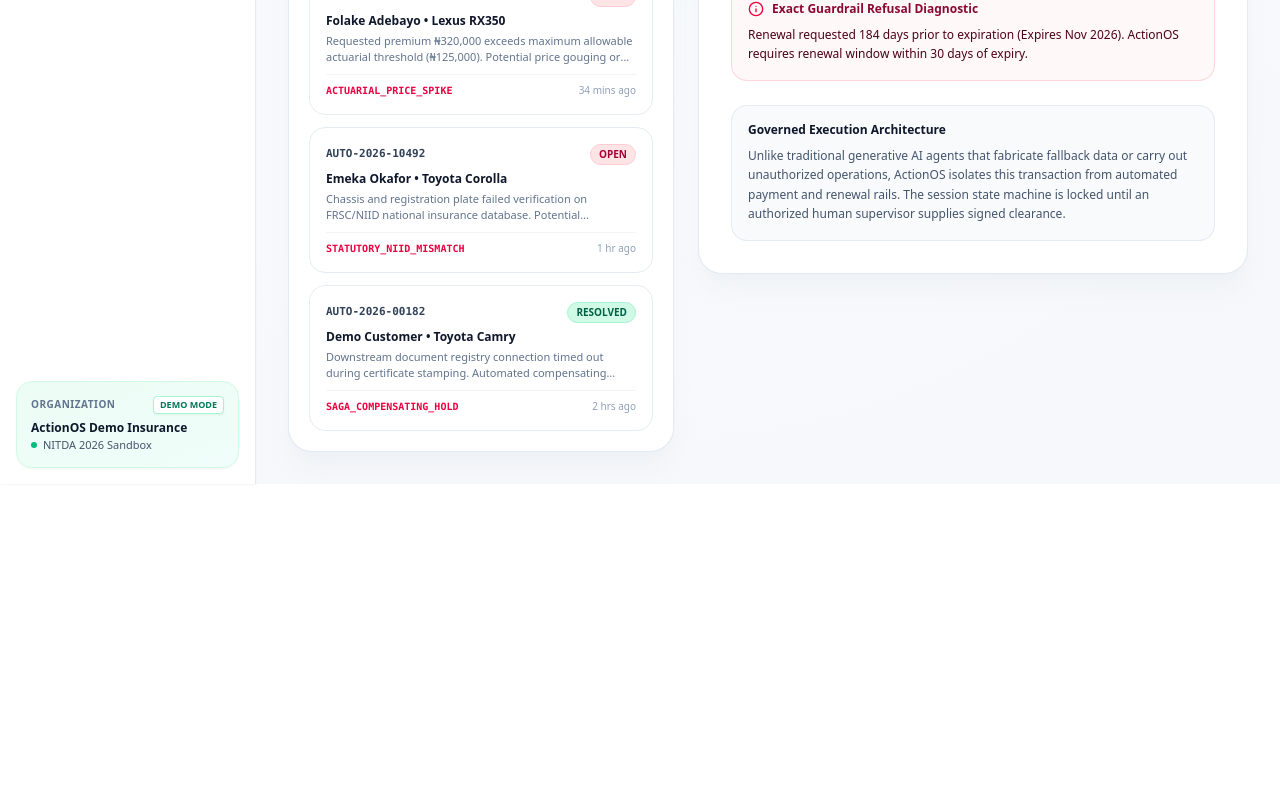
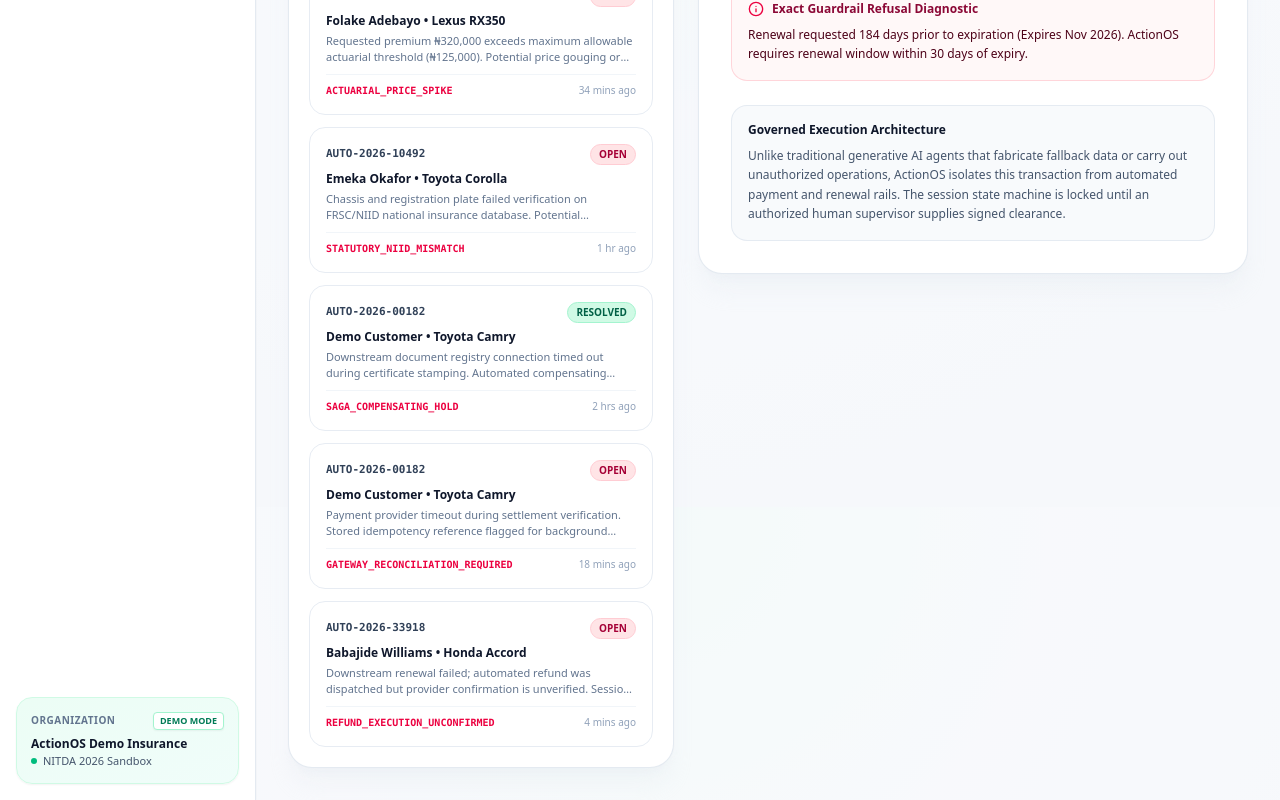
Before and after one commit to gsimeon/actionos, a Next.js app: page /escalations in a window 1280 px wide. Shown: the part 1093-1893 px from the top of the page. Before the commit the page ends 1577 px from the top, so only its background shows below. Built offline with nearby package versions, Linux system fonts and the light colour scheme.

Commit message:
ci: bump actions to checkout@v7 and setup-node@v6, expand escalation observability

```diff
--- a/components/actionos/human-escalation-center.tsx
+++ b/components/actionos/human-escalation-center.tsx
@@ -81,6 +81,32 @@ const BENCHMARK_ESCALATIONS: EscalationCase[] = [
     attemptedAmount: 87500,
     timestamp: "2 hrs ago",
     status: "resolved",
+  },
+  {
+    id: "esc_2026_005",
+    policyNumber: "AUTO-2026-00182",
+    customerName: "Demo Customer",
+    vehicleName: "Toyota Camry",
+    plateNumber: "ABC-123-XY",
+    guardrailTriggered: "GATEWAY_RECONCILIATION_REQUIRED",
+    reason: "Payment provider timeout during settlement verification. Stored idempotency reference flagged for background reconciliation; duplicate charges prevented.",
+    severity: "high",
+    attemptedAmount: 87500,
+    timestamp: "18 mins ago",
+    status: "open",
+  },
+  {
+    id: "esc_2026_006",
+    policyNumber: "AUTO-2026-33918",
+    customerName: "Babajide Williams",
+    vehicleName: "Honda Accord",
+    plateNumber: "APP-512-AB",
+    guardrailTriggered: "REFUND_EXECUTION_UNCONFIRMED",
+    reason: "Downstream renewal failed; automated refund was dispatched but provider confirmation is unverified. Session escalated with refund_pending status.",
+    severity: "critical",
+    attemptedAmount: 65000,
+    timestamp: "4 mins ago",
+    status: "open",
   },
 ];
 
```
